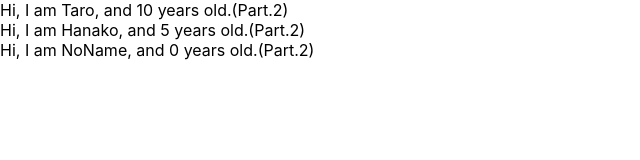
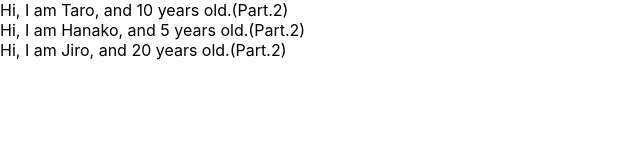
Before and after one commit to TomohiroSawabe/udemy-react-redux-myapp, a React (Create React App) app: page / in a window 1280 px wide. Shown: the top 160 px of the page, without its empty margins (0-640 px from the left). Built offline with nearby package versions, Linux system fonts and the light colour scheme.

Commit message:
Learn Prop-types

```diff
--- a/src/App.js
+++ b/src/App.js
@@ -1,4 +1,5 @@
 import React, { Component } from 'react';
+import PropTypes from 'prop-types';
 
 function App() {
   // const greeting = "Hi, Tom!"
@@ -6,7 +7,7 @@ function App() {
   const profiles = [
     {name : "Taro", age : 10},
     {name : "Hanako", age : 5},
-    {}
+    {name : "Jiro", age : 20}
   ];
 
   const dom = (
@@ -32,11 +33,15 @@ const User2 = ((props) => {
   return <div>Hi, I am {props.name}, and {props.age} years old.(Part.2)</div>
 })
 
-User2.defaultProps = {
-  name : "NoName",
-  age : 0
+// User2.defaultProps = {
+//   name : "NoName",
+//   age : 0
+// }
+
+User2.propTypes = {
+  name : PropTypes.string.isRequired,
+  age : PropTypes.number.isRequired
 }
-
 
 class App2 extends Component {
   render() {
```
